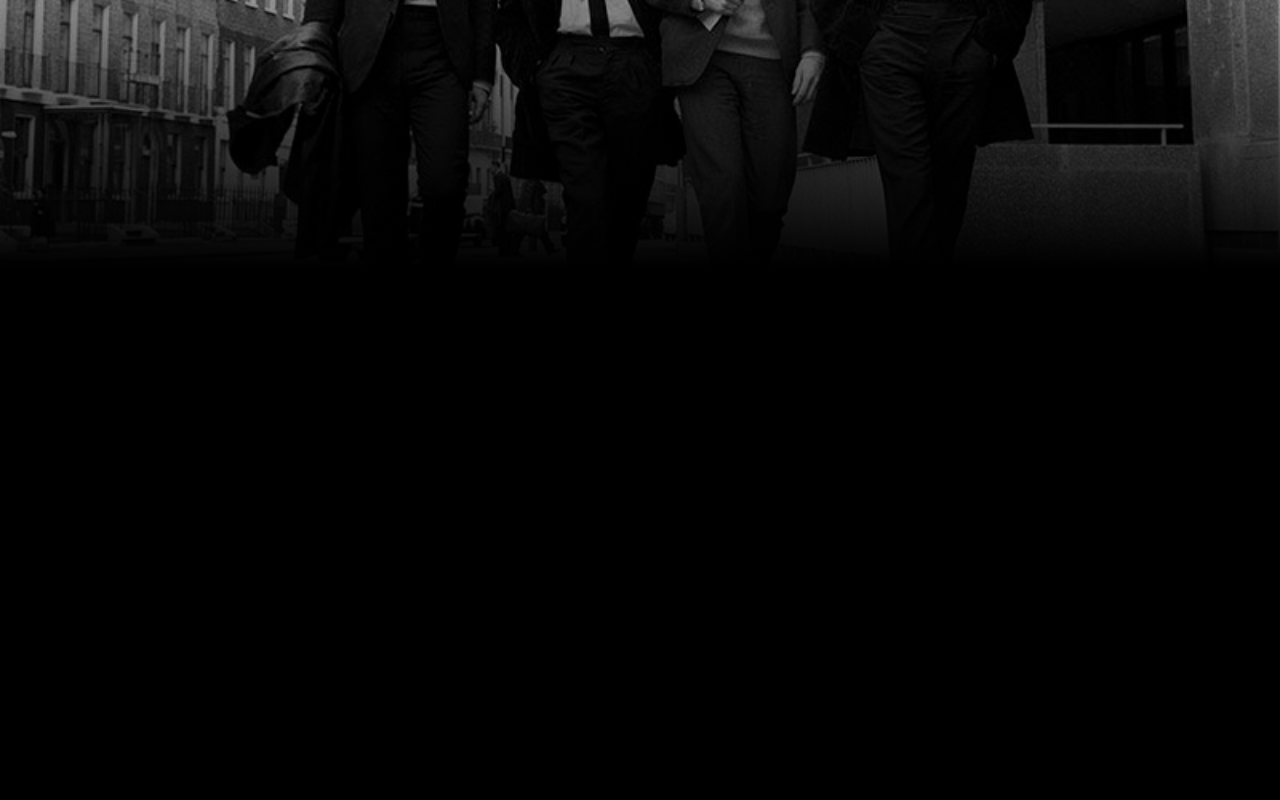
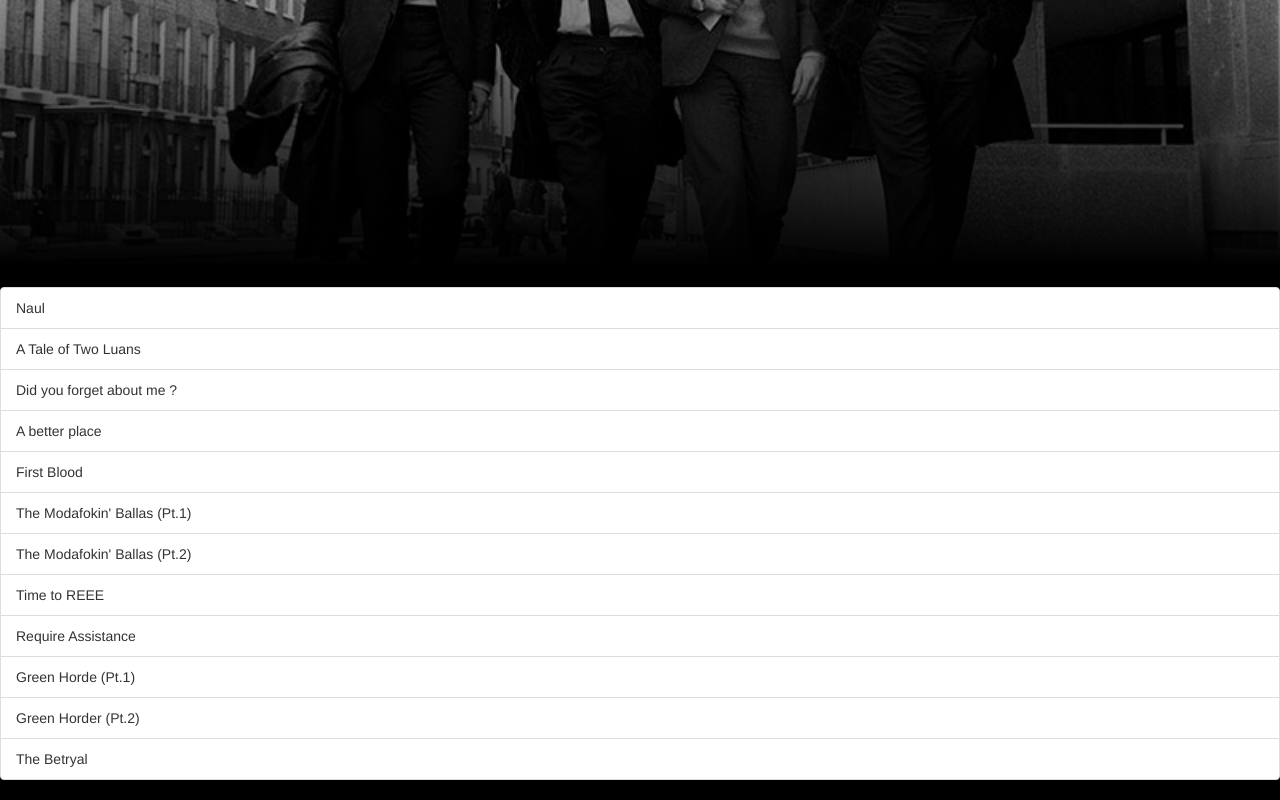
Before and after one commit to davisjr2000/lr-react, a React app: page / in a window 1280 px wide. Shown: the part 293-1093 px from the top of the page. Before the commit the page ends 800 px from the top, so only its background shows below. Built offline with nearby package versions, Linux system fonts and the light colour scheme.

Commit message:
Add Episodes Props

```diff
--- a/src/components/app.jsx
+++ b/src/components/app.jsx
@@ -1,10 +1,13 @@
 import React from 'react';
+
 import Landing from './landing';
+import EpisodeList from '../containers/episode_list';
 
 const App = () => {
   return (
     <div className="app">
       <Landing />
+      <EpisodeList />
     </div>
   );
 };
--- /dev/null
+++ b/src/containers/episode.jsx
@@ -0,0 +1,13 @@
+import React from 'react';
+import { connect } from 'react-redux';
+import { bindActionCreators } from 'redux';
+
+const Episode = (props) => {
+  return (
+    <li
+      className="list-group-item"
+    >{props.episode.title}</li>
+  );
+};
+
+export default Episode;
--- /dev/null
+++ b/src/containers/episode_list.jsx
@@ -0,0 +1,30 @@
+import React, { Component } from 'react';
+import { connect } from 'react-redux';
+
+import Episode from '../containers/episode';
+
+class EpisodeList extends Component {
+  renderList() {
+    return this.props.episodes.map((episode) => {
+      return (
+        <Episode key={episode.id} episode={episode}/>
+        );
+    });
+  };
+
+  render() {
+    return (
+      <ul className="list-group episodes">
+        {this.renderList()}
+      </ul>
+      );
+  }
+};
+
+function mapStateToProps(state) {
+   return {
+    episodes: state.episodes
+   };
+}
+
+export default connect(mapStateToProps)(EpisodeList);
```
Also changed, not shown: 1 other file (tests, documents, lock files or other folders).
